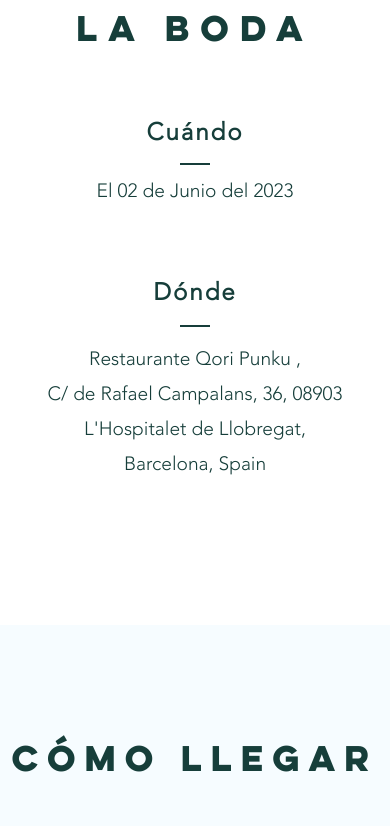
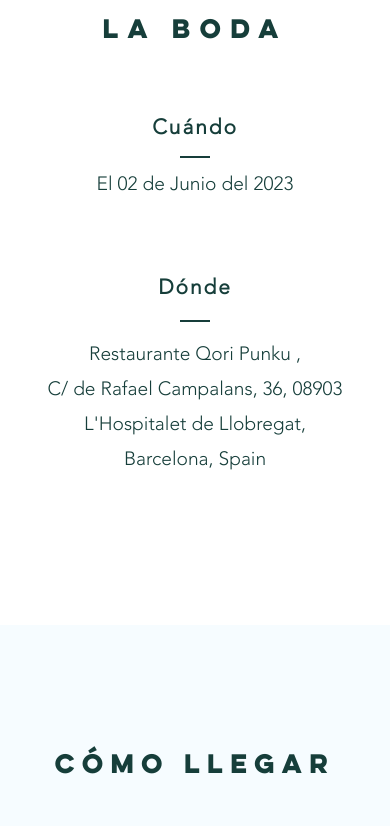
Before and after one commit to OscarEd08/wedding-page, a React (Vite) app: page / in a window 390 px wide. Shown: the part 2498-3324 px from the top of the page. Built offline with nearby package versions, Linux system fonts and the light colour scheme.

Commit message:
arreglando responsive 4.0

```diff
--- a/src/components/Boda/Boda.css
+++ b/src/components/Boda/Boda.css
@@ -39,6 +39,12 @@
 }
 
 @media screen and (max-width:530px) {
+    .boda h1{
+        font-size: 1.5rem;
+    }
+    .boda h3{
+        font-size: 1.3rem;
+    }
     .boda p{
         font-size: 1.2rem;
     }
--- a/src/components/Mapa/Mapa.css
+++ b/src/components/Mapa/Mapa.css
@@ -7,7 +7,7 @@
     font-family: "Ludo Clean";
     font-weight: 200;
     letter-spacing: 2px;
-    margin-top: 100px;
+    padding-top: 60px;
 }
 
 .container-sections iframe{
@@ -20,3 +20,13 @@
     margin: 50px 0;
     padding: 0 4rem;
 }
+
+@media screen and (max-width:530px) {
+    .mapa h1{
+        font-size: 1.5rem;
+    }
+    .container-sections iframe{
+        padding: 0 2rem;
+        height: 400px;
+    }
+}
--- a/src/components/Registro/Registro.css
+++ b/src/components/Registro/Registro.css
@@ -40,6 +40,9 @@
 }
 
 @media screen and (max-width:530px) {
+  .registro h1 {
+    font-size: 1.5rem;
+  }
   .registro p{
       font-size: 1.2rem;
       letter-spacing: 2px;
@@ -50,6 +53,6 @@
   }
 
   .registro > p:last-of-type {
-    font-size: 1.3rem;
+    font-size: 1.1rem;
   }
 }
```
